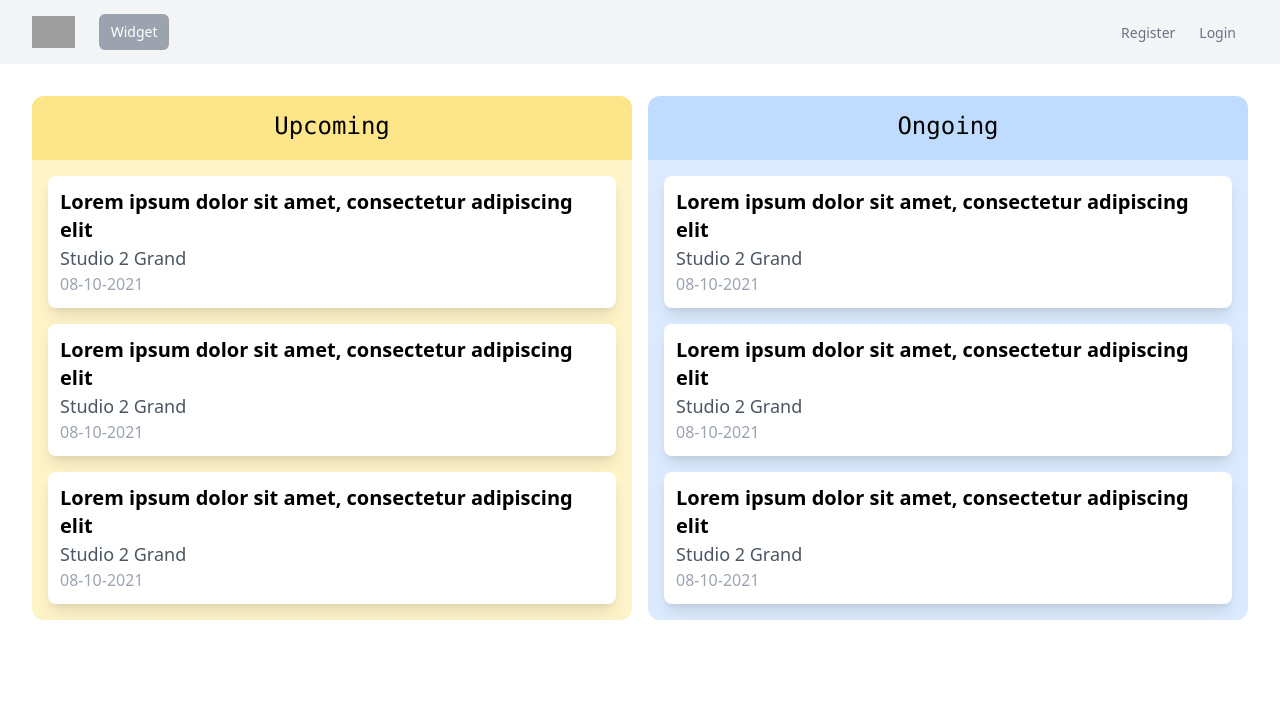
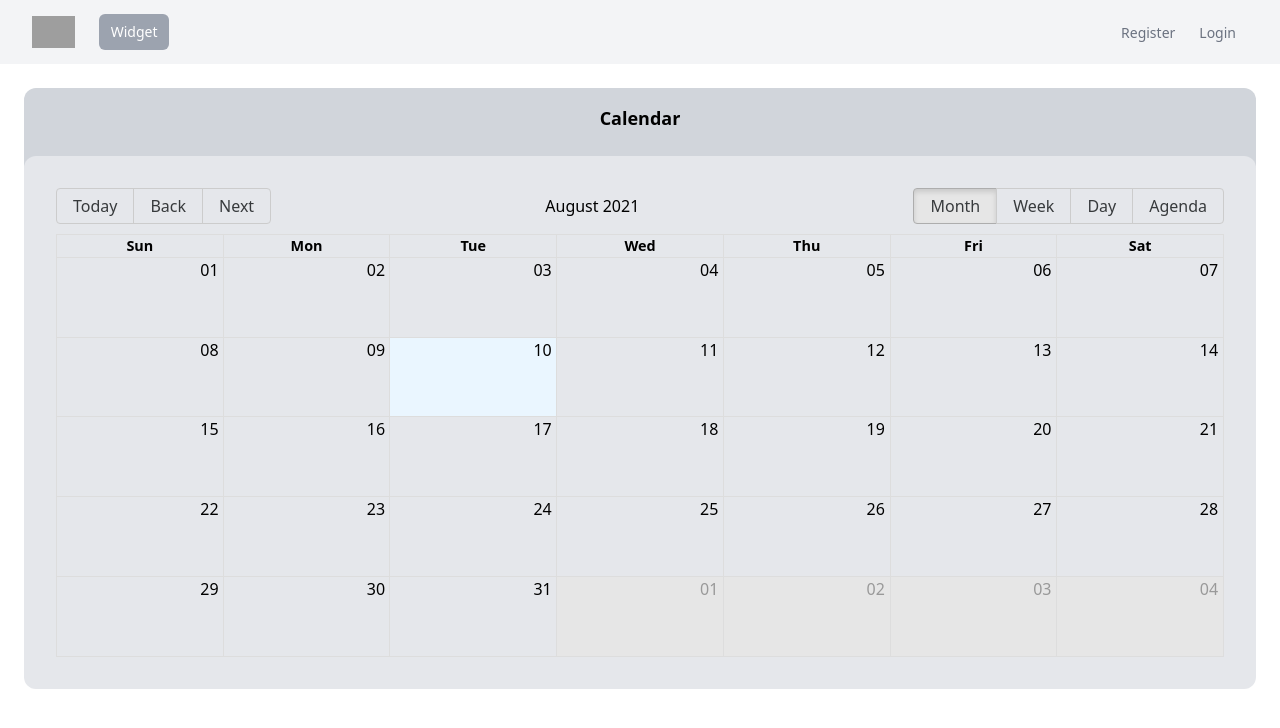
Before and after one commit to mohdenny/itops_event, a React (Create React App) app in the folder client/: page / in a window 1280 px wide. Shown: the top 728 px of the page. Built offline with nearby package versions, Linux system fonts and the light colour scheme; no server answers; grey boxes are pictures that could not be loaded.

Commit message:
update progress

```diff
--- a/client/src/actions/types.js
+++ b/client/src/actions/types.js
@@ -8,10 +8,9 @@ export const LOGIN_SUCCESS = 'LOGIN_SUCCESS';
 export const LOGIN_FAIL = 'LOGIN_FAIL';
 export const LOGOUT = 'LOGOUT';
 export const GET_EVENT = 'GET_EVENT';
+export const GET_EVENTS_GUEST = 'GET_EVENTS_GUEST';
 export const GET_EVENTS = 'GET_EVENTS';
 export const UPDATE_EVENT = 'UPDATE_EVENT';
 export const CLEAR_EVENT = 'CLEAR_EVENT';
 export const EVENT_ERROR = 'EVENT_ERROR';
 export const DELETE_EVENT = 'DELETE_EVENT';
-// export const ADD_POST = 'ADD_POST';
-// export const ADD_COMMENT = 'ADD_COMMENT';
--- a/client/src/components/calendar/Calendar.js
+++ /dev/null
@@ -1,29 +0,0 @@
-import React from 'react';
-import { Calendar, momentLocalizer } from 'react-big-calendar';
-import moment from 'moment';
-import 'react-big-calendar/lib/css/react-big-calendar.css';
-
-const MyCalendar = ({ events }) => {
-    const localizer = momentLocalizer(moment);
-    const filteredEvent = (filter) => {
-      return events.filter(event => event.status === filter)
-  }
-
-    return (
-        <div className='max-w-full bg-gray-200 rounded-xl mb-10' style={{ height: '400pt'}}>
-          <div className="px-6 py-4 text-center">
-            <div className="font-bold text-lg mb-2">Calendar</div>
-          </div>
-              <Calendar
-                events={filteredEvent('upcoming')}
-                startAccessor={(events) => { return moment(events.start).toDate() }}
-                endAccessor={(events) => { return moment(events.end).toDate() }}
-                defaultDate={moment().toDate()}
-                localizer={localizer}
-                className="bg-gray-100 p-8 rounded-xl"
-              />
-        </div>
-    );
-}
-
-export default MyCalendar;
--- /dev/null
+++ b/client/src/components/calendar/MyCalendar.js
@@ -0,0 +1,42 @@
+import React, { useEffect } from 'react';
+import { connect } from 'react-redux';
+import PropTypes from 'prop-types';
+import { getEventsGuest } from '../../actions/event';
+import { Calendar, momentLocalizer } from 'react-big-calendar';
+import moment from 'moment';
+import 'react-big-calendar/lib/css/react-big-calendar.css';
+
+const MyCalendar = ({ event: { events }, getEventsGuest }) => {
+    const localizer = momentLocalizer(moment);
+
+    useEffect(() => {
+      getEventsGuest()
+    }, [getEventsGuest, events])
+
+    return (
+        <div className='max-w-full bg-gray-300 rounded-xl mb-10' style={{ height: '400pt'}}>
+          <div className="px-6 py-4 text-center">
+            <div className="font-bold text-lg mb-2">Calendar</div>
+          </div>
+              <Calendar
+                events={events.filter(event => event.status === '')}
+                startAccessor={(events) => { return moment(events.start).toDate() }}
+                endAccessor={(events) => { return moment(events.end).toDate() }}
+                defaultDate={moment().toDate()}
+                localizer={localizer}
+                className="bg-gray-200 p-8 rounded-xl"
+              />
+        </div>
+    );
+}
+
+Calendar.propTypes = {
+  getEventsGuest: PropTypes.func.isRequired,
+  event: PropTypes.object.isRequired,
+}
+
+const mapStateToProps = state => ({
+  event: state.event
+})
+
+export default connect(mapStateToProps, { getEventsGuest })(MyCalendar);
--- a/client/src/components/card-event/CardEvent.js
+++ b/client/src/components/card-event/CardEvent.js
@@ -6,53 +6,31 @@ const CardEvent = ({ events }) => {
         return events.filter(event => event.status === filter)
     }
 
+    const renderedCard = (events, sortText, color) => {
         return (
-        <Fragment>
-            <div className="grid grid-cols-3 gap-4 mb-4">
-                <div className="max-w-full overflow-hidden bg-yellow-200 rounded-xl">
+            <div className={`max-w-full overflow-hidden bg-${color}-200 rounded-xl h-full`}>
                 <div className="px-6 py-4 text-center">
                     <div className="font-bold text-lg mb-2">New</div>
                 </div>
-                    { filteredEvent('').length > 0 ? (
-                        <div className="bg-yellow-100 px-4 py-4 overflow-auto max-h-64">
-                            <CardItem events={events} sortText='' />
+                { filteredEvent(sortText).length > 0 ? (
+                    <div className={`bg-${color}-100 px-4 py-4 overflow-auto max-h-64`}>
+                        <CardItem events={events} sortText={sortText} />
                     </div>
                 ) : (
-                        <div className="bg-yellow-100 px-4 py-4 h-full">
+                    <div className={`bg-${color}-100 px-4 py-4 h-full`}>
                         <p className="self-center text-center italic">Not available</p>
                     </div>
                 )}
             </div>
+        )
+    }
 
-                <div className="max-w-full overflow-hidden bg-green-200 rounded-xl">
-                    <div className="px-6 py-4 text-center">
-                        <div className="font-bold text-lg mb-2">Upcoming</div>
-                    </div>
-                    { filteredEvent('upcoming').length > 0 ? (
-                        <div className="bg-green-100 px-4 py-4 overflow-auto max-h-64">
-                            <CardItem events={events} sortText='upcoming' />
-                        </div>
-                    ) : (
-                        <div className="bg-green-100 px-4 py-4 h-full">
-                            <p className="self-center text-center italic">Not available</p>
-                        </div>
-                    )}
-                </div>
-
-                <div className="max-w-full overflow-hidden bg-blue-200 rounded-xl">
-                    <div className="px-6 py-4 text-center">
-                        <div className="font-bold text-lg mb-2">Ongoing</div>
-                    </div>
-                    { filteredEvent('ongoing').length > 0 ? (
-                        <div className="bg-blue-100 px-4 py-4 overflow-auto max-h-64">
-                            <CardItem events={events} sortText='ongoing' />
-                        </div>
-                    ) : (
-                        <div className="bg-blue-100 px-4 py-4 h-full">
-                            <p className="self-center text-center italic">Not available</p>
-                        </div>
-                    )}
-                </div>
+    return (
+        <Fragment>
+            <div className="grid grid-cols-3 gap-4 mb-4">
+                {renderedCard(events, '', 'yellow')}
+                {renderedCard(events, 'upcoming', 'green')}
+                {renderedCard(events, 'ongoing', 'blue')}
             </div>
         </Fragment>
     );
--- a/client/src/components/card-event/CardItem.js
+++ b/client/src/components/card-event/CardItem.js
@@ -1,4 +1,4 @@
-import React from 'react';
+import React, { Fragment } from 'react';
 import { Link }  from 'react-router-dom';
 import moment from 'moment';
 
@@ -19,7 +19,9 @@ const CardItem = ({events, sortText }) => {
                 });
 
     return (
-        <div>{renderedList}</div>
+        <Fragment>
+            {renderedList}
+        </Fragment>
     )
 }
 
--- a/client/src/components/layout/Landing.js
+++ b/client/src/components/layout/Landing.js
@@ -1,54 +1,11 @@
 import React, { Fragment } from 'react';
+import MyCalendar from '../calendar/MyCalendar';
 
 const Landing = () => {
     return (
         <Fragment>
-            <div className='grid grid-cols-2 gap-4 p-8 h-screen'>
-                <div className='card h-full'>
-                    <div className='card-header bg-yellow-200 h-16 text-center py-3.5 text-2xl font-mono rounded-t-xl'>Upcoming</div>
-                    <div className='card-body bg-yellow-100 rounded-b-xl'>
-                        <div className='card-content p-4 grid grid-flow-row auto-rows-max gap-4'>
-                            <div className='p-3 bg-white rounded-lg shadow-lg'>
-                                <p className='font-bold text-xl overflow-ellipsis'>Lorem ipsum dolor sit amet, consectetur adipiscing elit</p>
-                                <p className='text-gray-600 text-lg'>Studio 2 Grand </p>
-                                <p className='text-gray-400 text-base'>08-10-2021</p>
-                            </div>
-                            <div className='p-3 bg-white rounded-lg shadow-lg'>
-                                <p className='font-bold text-xl overflow-ellipsis'>Lorem ipsum dolor sit amet, consectetur adipiscing elit</p>
-                                <p className='text-gray-600 text-lg'>Studio 2 Grand </p>
-                                <p className='text-gray-400 text-base'>08-10-2021</p>
-                            </div>
-                            <div className='p-3 bg-white rounded-lg shadow-lg'>
-                                <p className='font-bold text-xl overflow-ellipsis'>Lorem ipsum dolor sit amet, consectetur adipiscing elit</p>
-                                <p className='text-gray-600 text-lg'>Studio 2 Grand </p>
-                                <p className='text-gray-400 text-base'>08-10-2021</p>
-                            </div>
-                        </div>
-                    </div>
-                </div>
-
-                <div className='card h-full'>
-                    <div className='card-header bg-blue-200 h-16 text-center py-3.5 text-2xl font-mono rounded-t-xl '>Ongoing</div>
-                    <div className='card-body bg-blue-100 rounded-b-xl '>
-                        <div className='card-content p-4 grid grid-flow-row auto-rows-max gap-4'>
-                            <div className='p-3 bg-white rounded-lg shadow-lg'>
-                                <p className='font-bold text-xl overflow-ellipsis'>Lorem ipsum dolor sit amet, consectetur adipiscing elit</p>
-                                <p className='text-gray-600 text-lg'>Studio 2 Grand </p>
-                                <p className='text-gray-400 text-base'>08-10-2021</p>
-                            </div>
-                            <div className='p-3 bg-white rounded-lg shadow-lg'>
-                                <p className='font-bold text-xl overflow-ellipsis'>Lorem ipsum dolor sit amet, consectetur adipiscing elit</p>
-                                <p className='text-gray-600 text-lg'>Studio 2 Grand </p>
-                                <p className='text-gray-400 text-base'>08-10-2021</p>
-                            </div>
-                            <div className='p-3 bg-white rounded-lg shadow-lg'>
-                                <p className='font-bold text-xl overflow-ellipsis'>Lorem ipsum dolor sit amet, consectetur adipiscing elit</p>
-                                <p className='text-gray-600 text-lg'>Studio 2 Grand </p>
-                                <p className='text-gray-400 text-base'>08-10-2021</p>
-                            </div>
-                        </div>
-                    </div>
-                </div>
+            <div className="max-w-7xl mx-auto py-6 px-6 h-screen">
+                <MyCalendar />
             </div>
         </Fragment>
     )
--- a/client/src/reducers/event.js
+++ b/client/src/reducers/event.js
@@ -1,6 +1,7 @@
 import {
     GET_EVENT,
     GET_EVENTS,
+    GET_EVENTS_GUEST,
     EVENT_ERROR,
     CLEAR_EVENT,
     UPDATE_EVENT,
@@ -26,6 +27,7 @@ function eventReducer(state = initialState, action) {
                 loading: false
             };
         case GET_EVENTS:
+        case GET_EVENTS_GUEST:
             return {
                 ...state,
                 events: payload,
```
Also changed, not shown: client/src/actions/event.js (+18 -2 lines), client/src/components/dashboard/Dashboard.js (+2 -7 lines), client/src/components/events/EventDetail.js (+3 -4 lines), 2 other files (tests, documents, lock files or other folders). Lines whose indentation alone changed are shown as unchanged.
